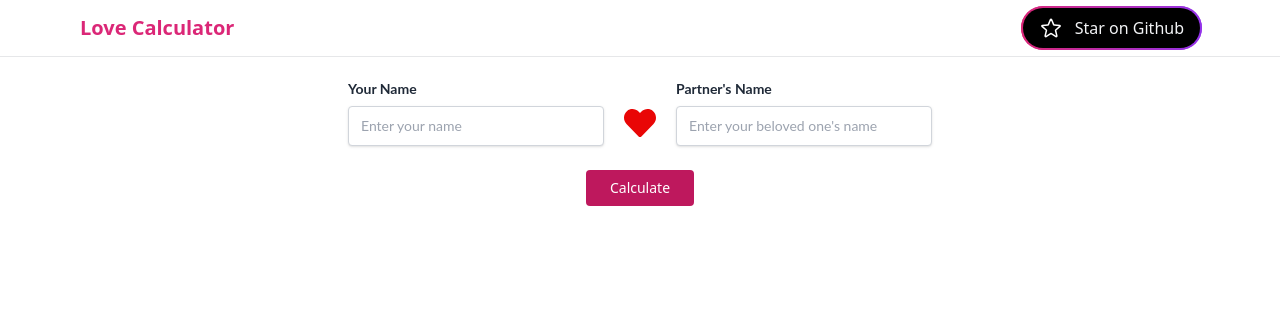
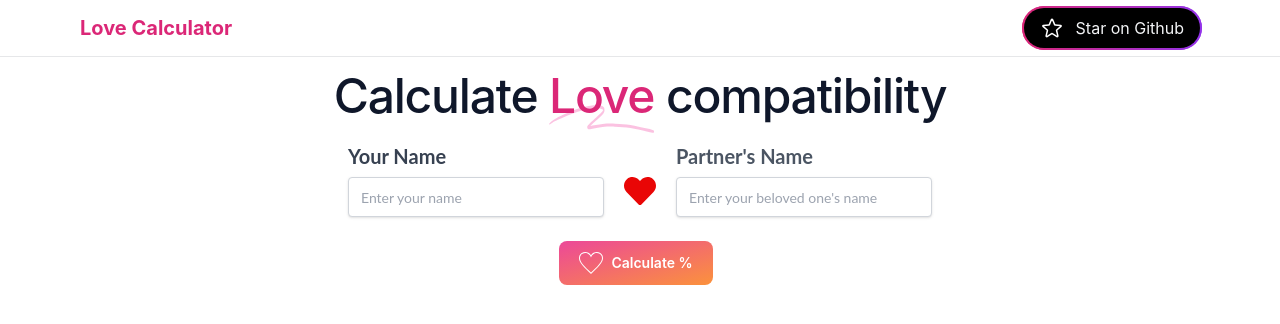
Before and after one commit to Subramanyarao11/Love-Calculator, a React (Vite) app: page / in a window 1280 px wide. Shown: the top 324 px of the page. Built offline with nearby package versions, Linux system fonts and the light colour scheme.

Commit message:
almost done!

```diff
--- a/src/components/Calculator.jsx
+++ b/src/components/Calculator.jsx
@@ -1,18 +1,20 @@
-import React , { useState } from 'react'
-import  axios  from 'axios';
+import React, { useState } from 'react'
+import axios from 'axios';
 import { FaHeart } from "react-icons/fa";
+import Progress from './Progress'
 
 export default function Calculator() {
     const [fname, setfname] = useState("")
     const [lname, setlname] = useState("")
     const [data, setdata] = useState({})
+    // console.log(data)
 
     const calculate = (e) => {
         e.preventDefault()
         const options = {
             method: 'GET',
             url: 'https://love-calculator.p.rapidapi.com/getPercentage',
-            params: {fname: fname, sname: lname},
+            params: { fname: fname, sname: lname },
             headers: {
                 'X-RapidAPI-Key': '35bb3b5787msh4357cfbbce9886cp1831e6jsn4e397a2db309',
                 'X-RapidAPI-Host': 'love-calculator.p.rapidapi.com'
@@ -23,22 +25,37 @@ export default function Calculator() {
             .then(data => setdata(data)).catch(function (error) {
                 console.error(error);
             });
-          setfname("")
-          setlname("")
     }
 
 
 
     return (
         <>
-    <main className="pt-16 h-screen place-items-center">
+            <main className="pt-16 h-screen place-items-center font-sans">
+                {/* Custom Title */}
+            <h1 className="pt-2 mx-auto text-center  max-w-4xl font-display text-4xl font-medium tracking-tight text-slate-900 sm:text-5xl">
+                                Calculate{' '}
+                                <span className="relative whitespace-nowrap text-pink-600">
+                                    <svg
+                                        aria-hidden="true"
+                                        viewBox="0 0 418 42"
+                                        className="absolute top-2/3 left-0 h-[0.58em] w-full fill-pink-300/70"
+                                        preserveAspectRatio="none"
+                                    >
+                                        <path d="M203.371.916c-26.013-2.078-76.686 1.963-124.73 9.946L67.3 12.749C35.421 18.062 18.2 21.766 6.004 25.934 1.244 27.561.828 27.778.874 28.61c.07 1.214.828 1.121 9.595-1.176 9.072-2.377 17.15-3.92 39.246-7.496C123.565 7.986 157.869 4.492 195.942 5.046c7.461.108 19.25 1.696 19.17 2.582-.107 1.183-7.874 4.31-25.75 10.366-21.992 7.45-35.43 12.534-36.701 13.884-2.173 2.308-.202 4.407 4.442 4.734 2.654.187 3.263.157 15.593-.78 35.401-2.686 57.944-3.488 88.365-3.143 46.327.526 75.721 2.23 130.788 7.584 19.787 1.924 20.814 1.98 24.557 1.332l.066-.011c1.201-.203 1.53-1.825.399-2.335-2.911-1.31-4.893-1.604-22.048-3.261-57.509-5.556-87.871-7.36-132.059-7.842-23.239-.254-33.617-.116-50.627.674-11.629.54-42.371 2.494-46.696 2.967-2.359.259 8.133-3.625 26.504-9.81 23.239-7.825 27.934-10.149 28.304-14.005.417-4.348-3.529-6-16.878-7.066Z" />
+                                    </svg>
+                                    <span className="relative">Love</span>
+                                </span>{' '}
+                                compatibility
+                            </h1>
+                            {/* Custom Title Ends */}
                 <div className="flex items-center jusify-center justify-center" style={{ fontFamily: '"Lato", sans-serif' }}>
-    <div className="flex md:flex-row flex-col items-center pt-4 px-4">
+                    <div className="flex md:flex-row flex-col items-center pt-6 px-4">
                         <div className="flex flex-col">
-            <label htmlFor="fname" className="text-gray-800  text-sm font-bold leading-tight tracking-normal mb-2">
+                            <label htmlFor="fname" className="text-gray-700  text-xl font-bold leading-tight tracking-normal mb-2">
                                 Your Name
                             </label>
-            <input value={fname} onChange={(e) => setfname(e.target.value)} id="fname"  className="text-gray-600  focus:outline-none focus:border focus:border-indigo-700 font-normal w-64 bg-white  h-10 flex items-center pl-3 text-sm border-gray-300  rounded border shadow" placeholder="Enter your name" />
+                            <input value={fname} onChange={(e) => setfname(e.target.value)} id="fname" className="text-gray-600  focus:outline-none focus:border focus:border-pink-500 font-normal w-64 bg-white  h-10 flex items-center pl-3 text-sm border-gray-300  rounded border shadow" placeholder="Enter your name" />
                         </div>
                         <div className='flex flex-col px-4'>
                             <div className='w-full flex flex-col items-center justify-center mx-auto mt-5'>
@@ -46,17 +63,70 @@ export default function Calculator() {
                             </div>
                         </div>
                         <div className="flex flex-col">
-            <label htmlFor="lname" className="text-gray-800  text-sm font-bold leading-tight tracking-normal mb-2">
+                            <label htmlFor="lname" className="text-gray-600  text-xl font-bold leading-tight tracking-normal mb-2">
                                 Partner's Name
                             </label>
-            <input id="lname" value={lname} onChange={(e) => setlname(e.target.value)} className="text-gray-600  focus:outline-none focus:border focus:border-indigo-700 font-normal w-64 bg-white  h-10 flex items-center pl-3 text-sm border-gray-300  rounded border shadow" placeholder="Enter your beloved one's name" />
+                            <input id="lname" value={lname} onChange={(e) => setlname(e.target.value)} className="text-gray-700  focus:outline-none focus:border focus:border-pink-500 font-normal w-64 bg-white  h-10 flex items-center pl-3 text-sm border-gray-300  rounded border shadow" placeholder="Enter your beloved one's name" />
                         </div>
                     </div>
                 </div>
-<div className='flex justify-center items-center pt-4'>
-    <button onClick={(e) => calculate(e)} className="mx-2 my-2 bg-pink-700 transition duration-150 ease-in-out hover:bg-pink-600 rounded text-white px-6 py-2 text-sm">Calculate</button>
+                <div className='flex  justify-center items-center pt-6'>
+                    <button onClick={calculate} type="button" className="text-white flex items-center bg-gradient-to-br from-pink-500 to-orange-400 hover:bg-gradient-to-bl focus:ring-4 focus:outline-none focus:ring-pink-200 font-medium rounded-lg text-sm px-5 py-2.5 text-center mr-2 mb-2">
+                    <svg fill='white' className='text-white' width="24" height="24" xmlns="http://www.w3.org/2000/svg" fillRule="evenodd" clipRule="evenodd"><path d="M12 21.593c-5.63-5.539-11-10.297-11-14.402 0-3.791 3.068-5.191 5.281-5.191 1.312 0 4.151.501 5.719 4.457 1.59-3.968 4.464-4.447 5.726-4.447 2.54 0 5.274 1.621 5.274 5.181 0 4.069-5.136 8.625-11 14.402m5.726-20.583c-2.203 0-4.446 1.042-5.726 3.238-1.285-2.206-3.522-3.248-5.719-3.248-3.183 0-6.281 2.187-6.281 6.191 0 4.661 5.571 9.429 12 15.809 6.43-6.38 12-11.148 12-15.809 0-4.011-3.095-6.181-6.274-6.181"/></svg>
+                    <span className='ml-2 font-semibold'>Calculate %</span>
+                    </button>
+
                     </div>
+
+                {/* Display result conditionally*/}
+            {
+                Object.keys(data).length > 0 && (
+                    <div
+                    className="
+              w-full
+              mx-auto
+              rounded-lg
+              bg-pink-50
+              shadow-lg
+              px-5
+              pt-2
+              pb-4
+              text-gray-800
+              mt-2
+            "
+                    style={{ maxWidth: '500px' }}
+                >
+                    <div className="w-full pb-5 "></div>
+                    <div className="w-full">
+                        <p className="text-md text-gray-500 font-thin text-center">Percentage of Love Between</p>
+                        <p className="text-2xl text-pink-500 font-bold text-center">
+                            {data.data.fname} <span>&</span> {data.data.sname} is
+                        </p>
+                    </div>
+                    {/* Progress Bar */}
+                    <div className='flex justify-center items-center'>
+                        <Progress percentage={data.data.percentage} />
+                    </div>
+
+                    <div className="w-full mb-4">
+                        <div className="text-3xl text-pink-500 text-left leading-tight h-3">
+                            “
+                        </div>
+                        <p className="text-xl text-gray-600 text-center px-5">
+                            {data.data.result}
+                        </p>
+                        <div
+                            className="text-3xl text-pink-500 text-right leading-tight h-3 -mt-3"
+                        >
+                            ”
+                        </div>
+                    </div>
+                </div>
+
+                )
+            }
             </main>
+
         </>
     )
 }
--- /dev/null
+++ b/src/components/Progress.jsx
@@ -0,0 +1,23 @@
+import React ,{ useState } from "react";
+const Progress = ({percentage}) => {
+	const [style, setStyle] = React.useState({});
+
+	setTimeout(() => {
+		const newStyle = {
+			opacity: 1,
+			width: `${percentage}%`
+		}
+
+		setStyle(newStyle);
+	}, 200);
+
+	return (
+		<div className="progress">
+			<div className="progress-done" style={style}>
+				{percentage}%
+			</div>
+		</div>
+	)
+}
+
+export default Progress
--- a/src/index.css
+++ b/src/index.css
@@ -2,6 +2,13 @@
 @tailwind components;
 @tailwind utilities;
 
+.progress {
+    @apply bg-[#d8d8d8] relative h-[30px] w-[300px] mx-0 my-[15px] rounded-[20px];
+  }
+  .progress-done {
+    @apply shadow-[0_3px_3px_-5px_#F2709C,0_2px_5px_#F2709C] text-white flex items-center justify-center h-full w-0 opacity-0 transition-[1s] duration-[ease] delay-[0.3s] rounded-[20px];
+    background: linear-gradient(to left, #f2709c, #ff9472);
+  }
 
 .custom-css-pound {
     animation: animateHeart 1.2s infinite;
--- a/tailwind.config.cjs
+++ b/tailwind.config.cjs
@@ -1,11 +1,15 @@
 /** @type {import('tailwindcss').Config} */
 module.exports = {
     content: [
-      "./index.html",
-      "./src/**/*.{js,ts,jsx,tsx}",
+        "./index.html",
+        "./src/**/*.{js,ts,jsx,tsx}",
     ],
     theme: {
-      extend: {},
+        fontFamily: {
+            sans: ['Inter', 'sans-serif'],
+            serif: ['Merriweather', 'serif'],
+        },
+        extend: {},
     },
     plugins: [],
-  }
+}
```
Also changed, not shown: public/heart.svg (deleted). Lines whose indentation alone changed are shown as unchanged.
